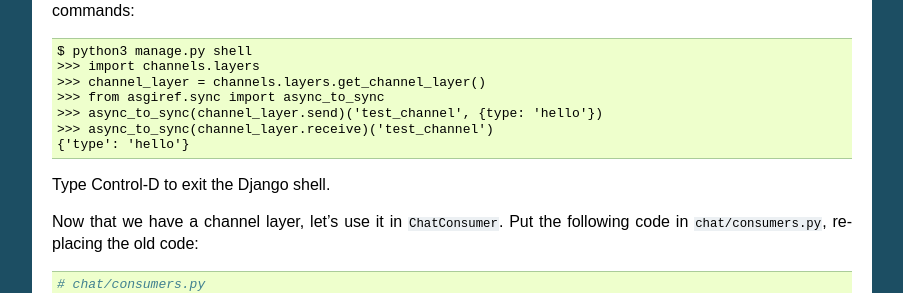
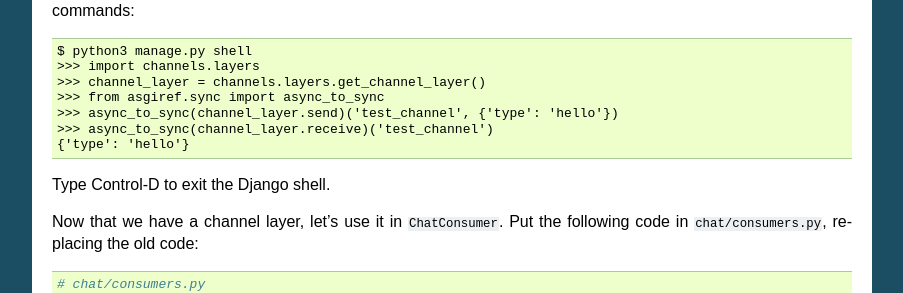
Before and after one commit to phillipchain/DjangoChannels, a Sphinx documentation site: the page built from docs/tutorial/part_2.rst, in a window 1280 px wide and 900 px high, scrolled down 5321 px. Shown: the part 216-509 px from the top of the window, without its empty margins (198-1101 px from the left). Built offline with Sphinx 7.4.7, drawn with Linux system fonts in a browser that asks for light colours.

```diff
--- a/docs/tutorial/part_2.rst
+++ b/docs/tutorial/part_2.rst
@@ -337,7 +337,7 @@ shell and run the following commands::
     >>> import channels.layers
     >>> channel_layer = channels.layers.get_channel_layer()
     >>> from asgiref.sync import async_to_sync
-    >>> async_to_sync(channel_layer.send)('test_channel', {type: 'hello'})
+    >>> async_to_sync(channel_layer.send)('test_channel', {'type': 'hello'})
     >>> async_to_sync(channel_layer.receive)('test_channel')
     {'type': 'hello'}
 
```
